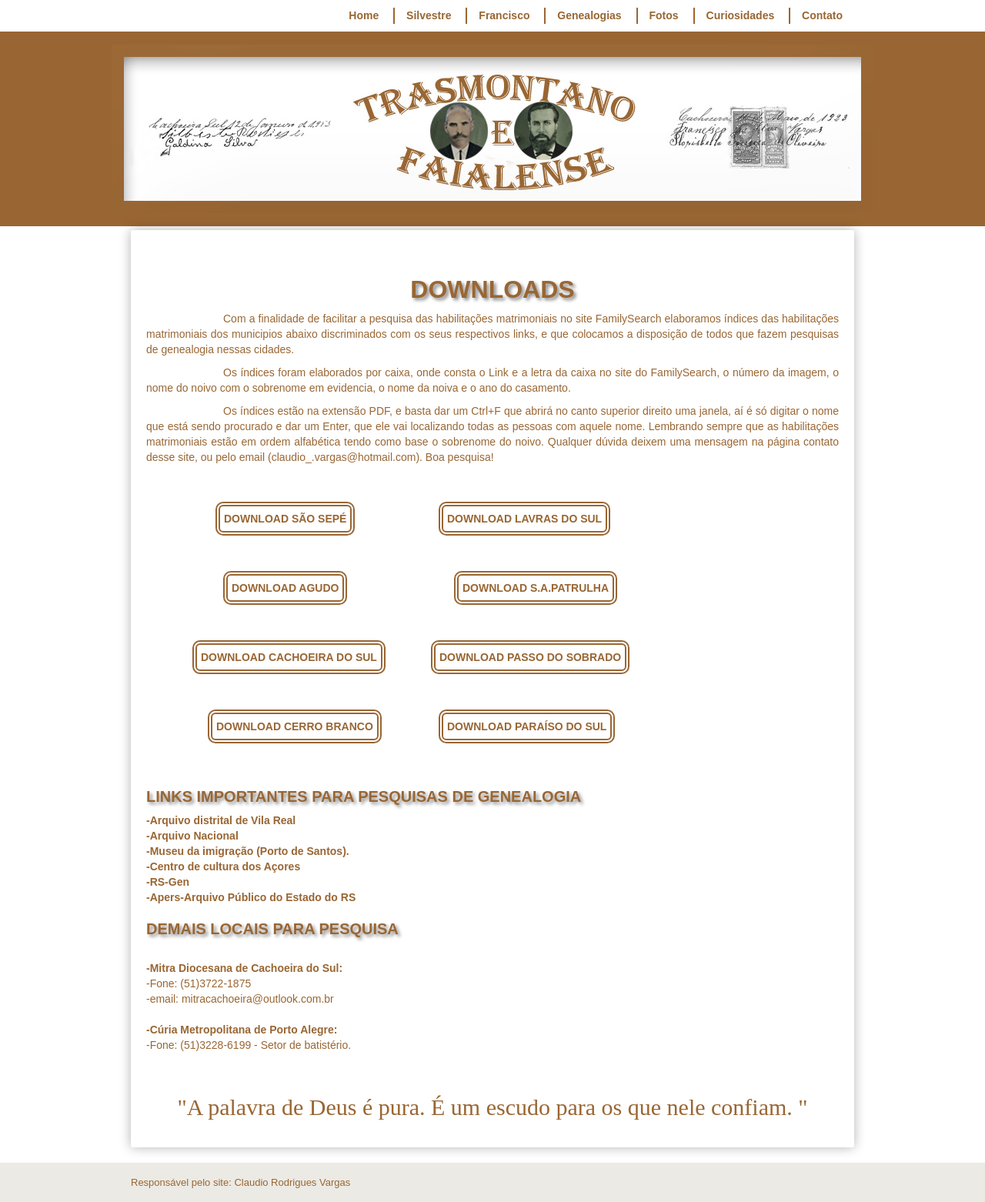
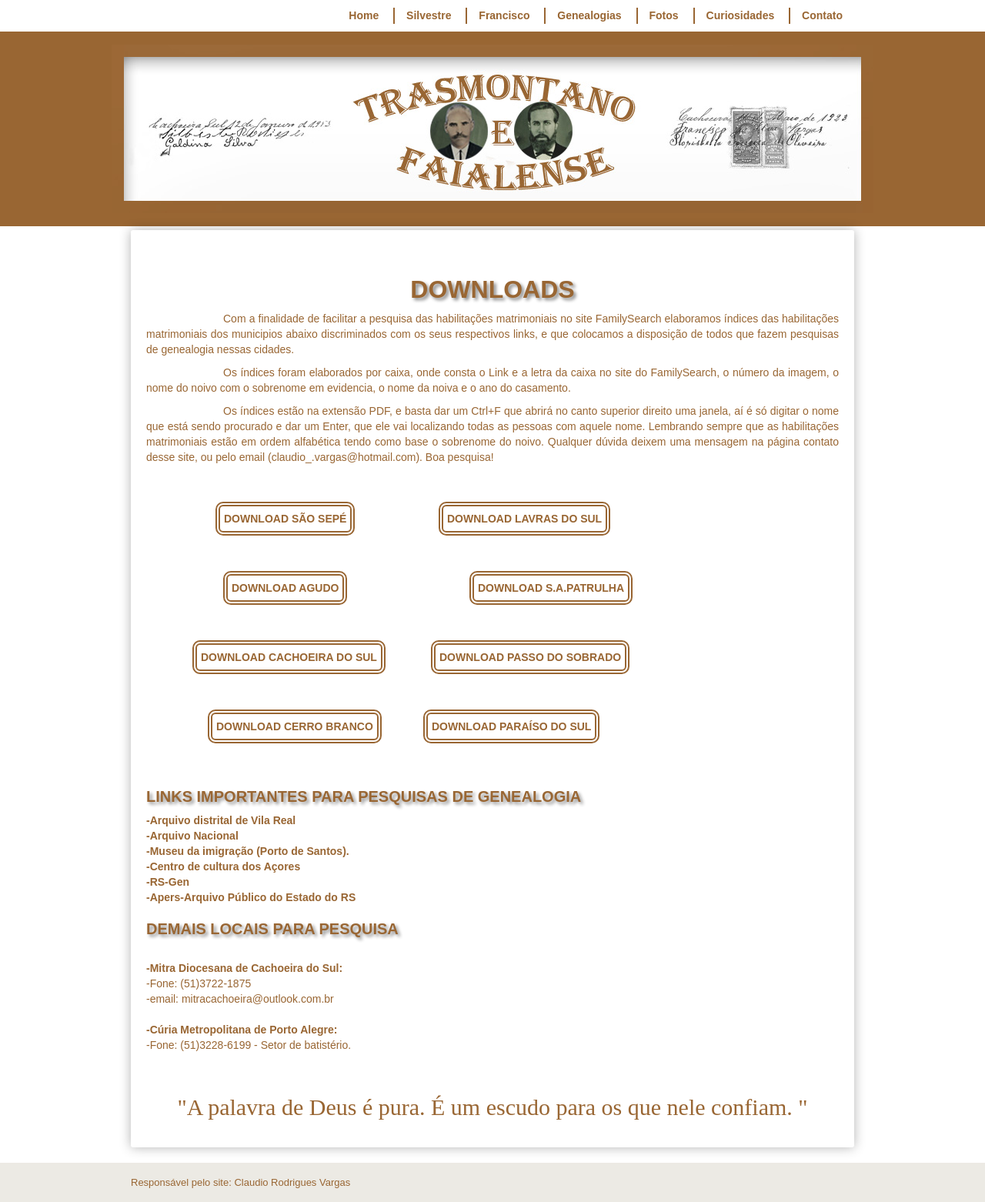
Before and after one commit to claudiovargas1955/claudiovargas1955.github.io, a Jekyll site: the page built from _pages/downloads.html, in a window 1280 px wide. Shown: the whole page at 77% size. Built offline with Jekyll 4.4.1, drawn with Linux system fonts in a browser that asks for light colours; some web fonts are replaced.

Commit message:
Update downloads.html

```diff
--- a/_pages/downloads.html
+++ b/_pages/downloads.html
@@ -64,7 +64,7 @@ h1{text-shadow: 3px 3px 4px #888;
                        padding-right:5px;
                        color:#996633;
 	               font-weight:bold;
-	               margin-left:400px;
+	               margin-left:420px;
             }
 
 	 .indlds {position:relative;
@@ -117,7 +117,7 @@ h1{text-shadow: 3px 3px 4px #888;
                        padding-right:5px;
                        color:#996633;
 	               font-weight:bold;
-	               margin-left:380px;
+	               margin-left:360px;
             }
 
 	h3{text-shadow: 3px 3px 4px #888;
```
